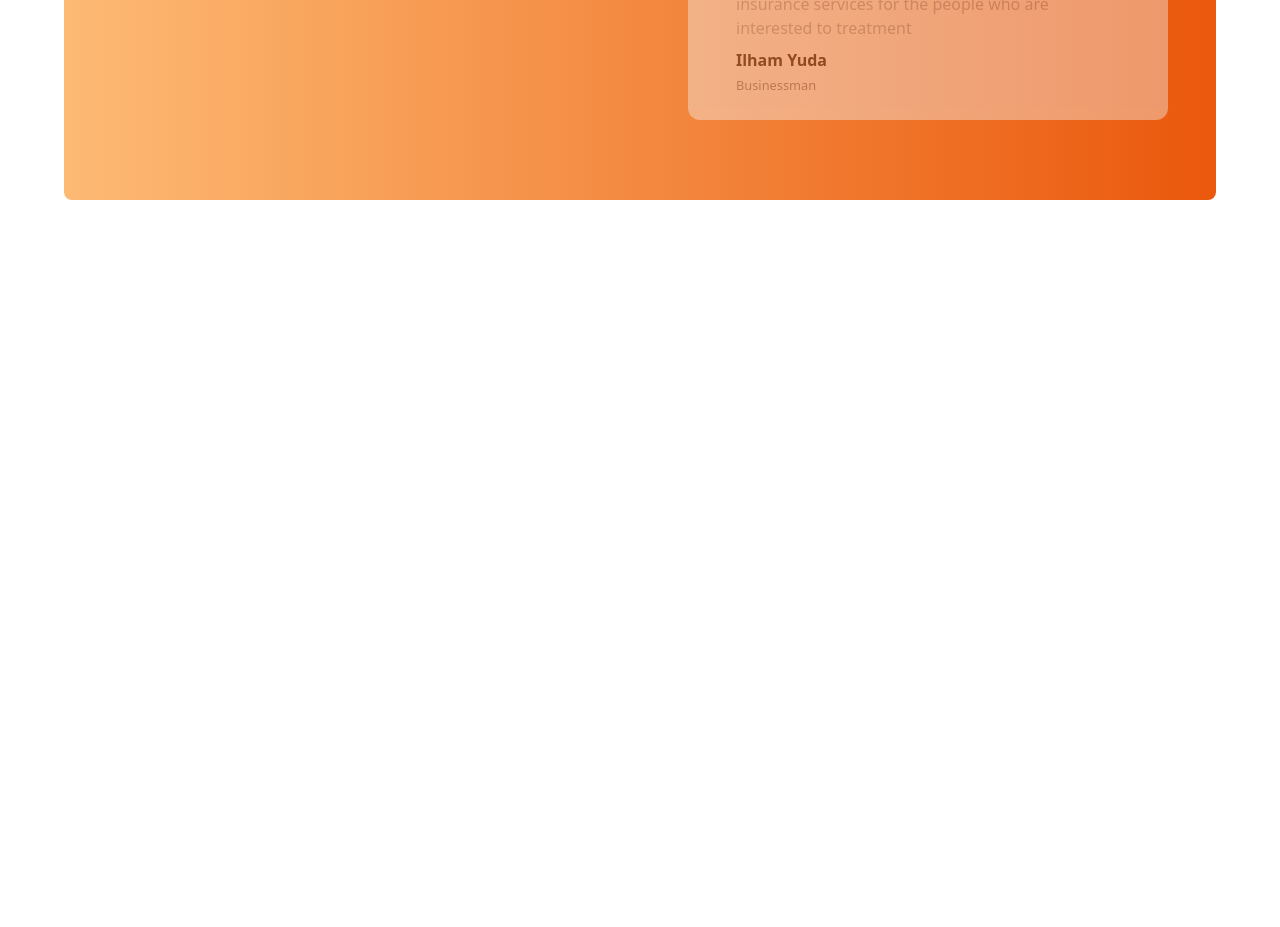
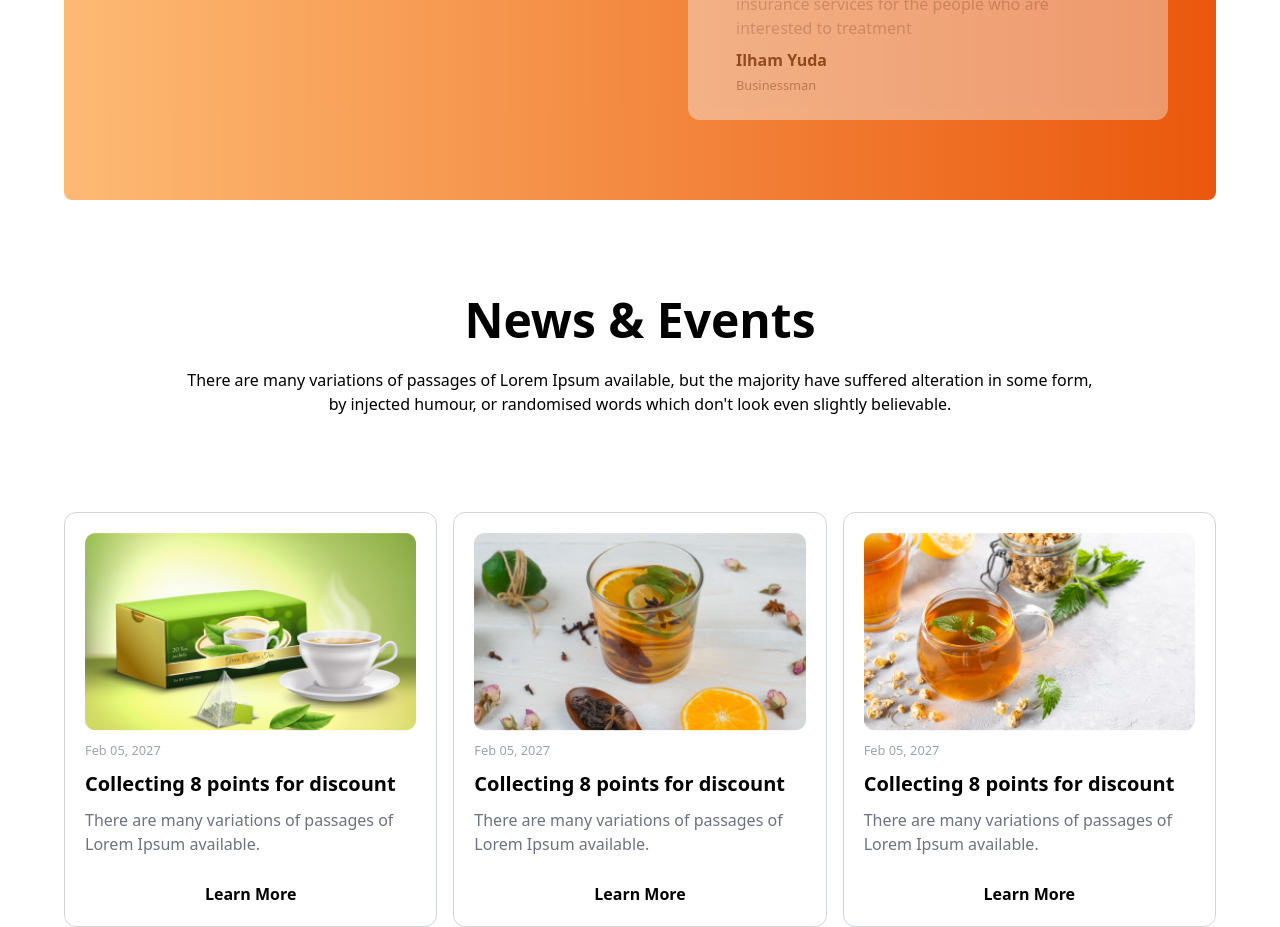
Before and after one commit to dxrahat33/tea-house-responsive-tailwind, a plain HTML site: page index.html in a window 1280 px wide. Shown: the part 2433-3360 px from the top of the page. Before the commit the page ends 2633 px from the top, so only its background shows below. Drawn offline with nearby package versions, Linux system fonts and the light colour scheme.

Commit message:
review section done

```diff
--- a/index.html
+++ b/index.html
@@ -200,6 +200,42 @@
           </div>
          </section>
 
+         <!-- News & Events Sections -->
+          <section>
+            <!-- text side -->
+            <div class="flex items-center flex-col mt-8 md:mt-12 lg:mt-24 w-9/12 md:w-8/12 lg:w-4/5 mx-auto gap-6 mb-6 md:mb-10 lg:mb-24">
+              <h1 class="text-4xl md:text-5xl font-extrabold">News & Events</h1>
+              <p class="font-medium text-center">There are many variations of passages of Lorem Ipsum available, but the majority have suffered alteration in some form, by injected humour, or randomised words which don't look even slightly believable. </p>
+            </div>
+
+            <!-- cards container -->
+             <div class="max-w-6xl mx-auto grid grid-cols-1 md:grid-cols-2 lg:grid-cols-3 gap-4">
+              <!-- single card -->
+               <div class="p-5 flex flex-col gap-2.5 border border-gray-300 rounded-xl w-full">
+                <img src="images/news-1.png" alt="">
+                <small class="text-gray-400">Feb 05, 2027</small>
+                <h4 class="font-extrabold text-xl">Collecting 8 points for discount</h4>
+                <p class="text-gray-500">There are many variations of passages of Lorem Ipsum available.</p>
+                <a class="mt-4 font-semibold hover:bg-green-500 hover:rounded-lg text-center">Learn More</a>
+               </div>
+               <!-- single card -->
+               <div class="p-5 flex flex-col gap-2.5 border border-gray-300 rounded-xl w-full">
+                <img src="images/news-2.png" alt="">
+                <small class="text-gray-400">Feb 05, 2027</small>
+                <h4 class="font-extrabold text-xl">Collecting 8 points for discount</h4>
+                <p class="text-gray-500">There are many variations of passages of Lorem Ipsum available.</p>
+                <a class="mt-4 font-semibold hover:bg-green-500 hover:rounded-lg text-center">Learn More</a>
+               </div>
+               <!-- single card -->
+               <div class="p-5 flex flex-col gap-2.5 border border-gray-300 rounded-xl w-full">
+                <img src="images/news-3.png" alt="">
+                <small class="text-gray-400">Feb 05, 2027</small>
+                <h4 class="font-extrabold text-xl">Collecting 8 points for discount</h4>
+                <p class="text-gray-500">There are many variations of passages of Lorem Ipsum available.</p>
+                <a class="mt-4 font-semibold hover:bg-green-500 hover:rounded-lg text-center">Learn More</a>
+               </div>
+             </div>
+          </section>
     </main>
   </body>
 </html>
```
